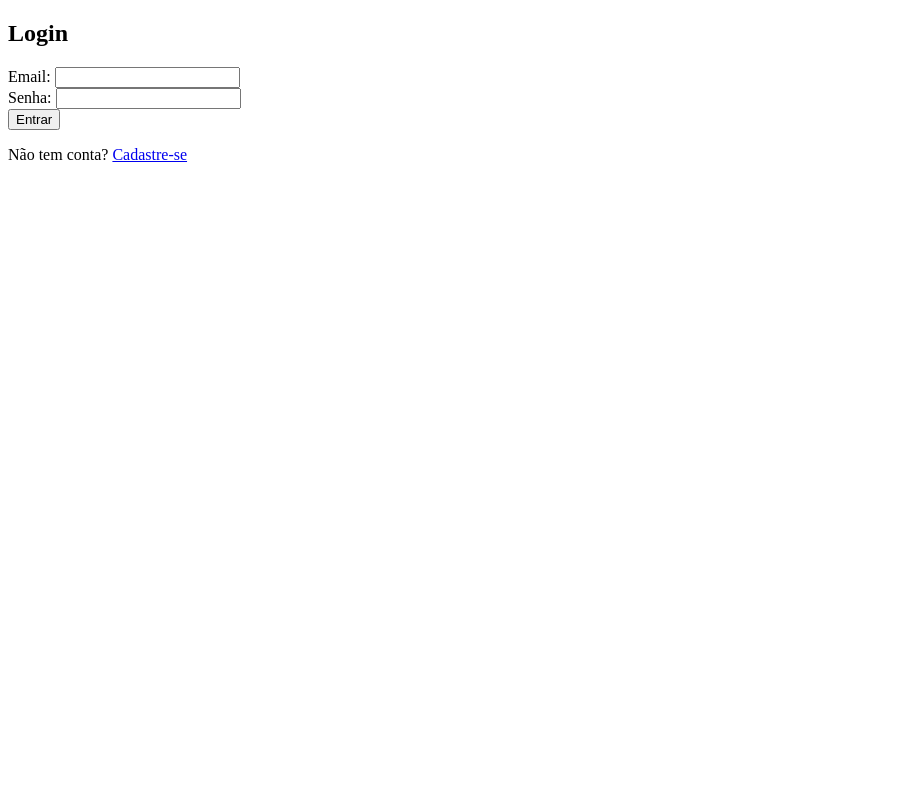
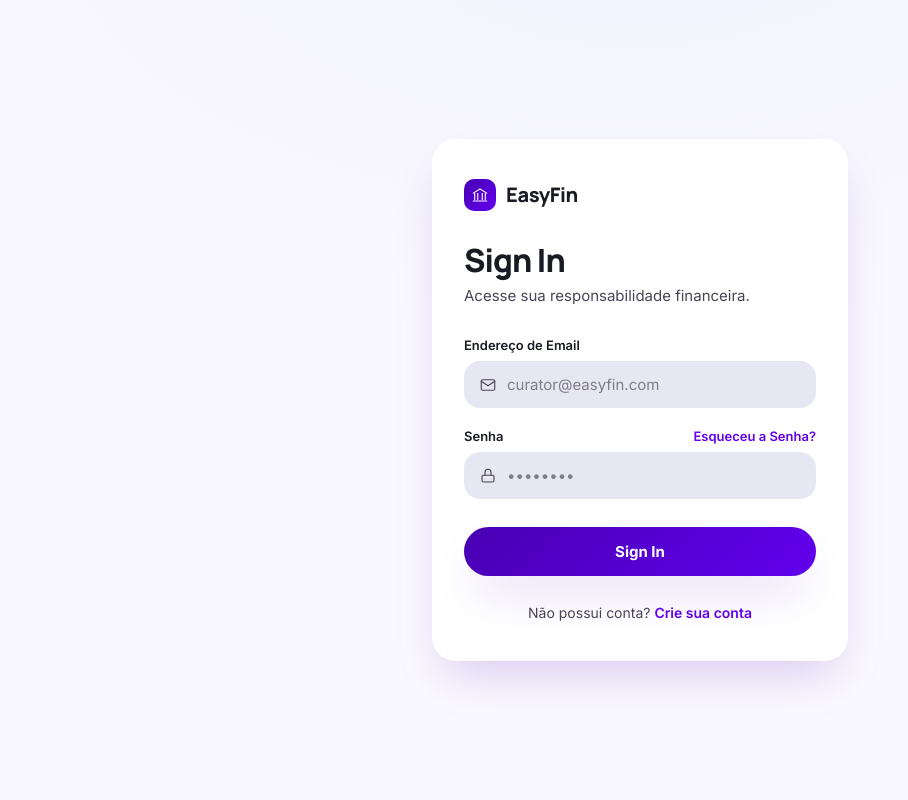
Before and after one commit to thiagodcoq/engenharia_de_software, a Flask app: page /login/ in a window 1280 px wide. Shown: the whole page, without its empty margins (0-908 px from the left). Run offline with Flask 3, Linux system fonts and the light colour scheme.

Commit message:
Tela de login

```diff
--- a/easyfin-clean/src/infrastructure/web/routes/contas.py
+++ b/easyfin-clean/src/infrastructure/web/routes/contas.py
@@ -12,19 +12,26 @@ contas_bp = Blueprint('contas', __name__)
 
 @contas_bp.route('/')
 def home():
+    # A raiz é apenas um "porteiro": nunca renderiza tela própria.
+    # Logado -> menu principal (dashboard); deslogado -> login.
+    if current_user.is_authenticated:
+        return redirect(url_for('contas.dashboard'))
+    return redirect(url_for('contas.login'))
+
+
+@contas_bp.route('/dashboard/')
+@login_required
+def dashboard():
     data_hoje = date.today().strftime('%Y-%m-%d')
-    transacoes = []
-    categorias = []
 
-    if current_user.is_authenticated:
-        # Busca transações
-        repo_tx = SQLAlchemyTransacaoRepository()
-        transacoes = repo_tx.buscar_por_usuario(current_user.id)
+    # Busca transações
+    repo_tx = SQLAlchemyTransacaoRepository()
+    transacoes = repo_tx.buscar_por_usuario(current_user.id)
 
-        # Busca categorias através do Use Case
-        repo_cat = SQLAlchemyCategoriaRepository()
-        listar_categorias_uc = ListarCategoriasUseCase(repo_cat)
-        categorias = listar_categorias_uc.executar(current_user.id)
+    # Busca categorias através do Use Case
+    repo_cat = SQLAlchemyCategoriaRepository()
+    listar_categorias_uc = ListarCategoriasUseCase(repo_cat)
+    categorias = listar_categorias_uc.executar(current_user.id)
 
     return render_template(
         'home.html',
@@ -43,7 +50,7 @@ def login():
         if user and user.check_password(senha):
             login_user(user)
             flash('Login realizado com sucesso!')
-            return redirect(url_for('contas.home'))
+            return redirect(url_for('contas.dashboard'))
         flash('Email ou senha inválidos')
     return render_template('contas/login.html')
 
@@ -73,6 +80,6 @@ def cadastro():
         db.session.commit()
         login_user(user)
         flash('Conta criada e usuário logado')
-        return redirect(url_for('contas.home'))
+        return redirect(url_for('contas.dashboard'))
 
     return render_template('contas/cadastro.html')
--- /dev/null
+++ b/easyfin-clean/src/infrastructure/web/static/css/auth.css
@@ -0,0 +1,73 @@
+/* ============================================================
+   EasyFin — Telas de Autenticação (login / cadastro)
+   Depende de global.css (tokens e componentes).
+   ============================================================ */
+
+.auth {
+	min-height: 100vh;
+	display: grid;
+	place-items: center;
+	padding: 2rem 1.25rem;
+	/* leve profundidade tonal de fundo */
+	background:
+		radial-gradient(1200px 600px at 50% -10%, var(--surface-container-low), transparent 70%),
+		var(--surface);
+}
+
+.auth__card {
+	width: 100%;
+	max-width: 26rem;
+	background: var(--surface-container-lowest);
+	border-radius: var(--radius-xl);
+	padding: 2.5rem 2rem;
+	box-shadow: var(--shadow-ambient);
+}
+
+.auth__brand {
+	margin-bottom: 2rem;
+}
+
+.auth__title {
+	font-family: var(--font-display);
+	font-weight: 800;
+	letter-spacing: -0.03em;
+	line-height: 1.1;
+	font-size: 2rem;
+	margin: 0 0 0.5rem;
+	color: var(--on-background);
+}
+
+.auth__subtitle {
+	margin: 0 0 2rem;
+	font-size: 0.9375rem;
+	color: var(--on-surface-variant);
+}
+
+.auth__form {
+	display: flex;
+	flex-direction: column;
+	gap: 1.25rem;
+}
+
+/* Linha "rótulo + ação" (ex.: Password ... Forgot Password?) */
+.field__label-row {
+	display: flex;
+	align-items: baseline;
+	justify-content: space-between;
+	gap: 1rem;
+}
+
+.field__label-row .field__action {
+	font-size: 0.8125rem;
+}
+
+.auth__submit {
+	margin-top: 0.5rem;
+}
+
+.auth__footer {
+	margin: 1.75rem 0 0;
+	text-align: center;
+	font-size: 0.875rem;
+	color: var(--on-surface-variant);
+}
--- /dev/null
+++ b/easyfin-clean/src/infrastructure/web/static/css/global.css
@@ -0,0 +1,251 @@
+/* ============================================================
+   EasyFin — Global Design System
+   "The Financial Curator" — tokens de cor, tipografia e
+   componentes reutilizáveis. Importe este arquivo em primeiro
+   lugar e referencie as variáveis (var(--primary), etc).
+   ============================================================ */
+
+/* ---------- Tokens ---------- */
+:root {
+	/* Brand / Primary */
+	--primary: #4800b2;
+	--primary-container: #6200ee;
+	--on-primary: #ffffff;
+	--gradient-primary: linear-gradient(135deg, var(--primary) 0%, var(--primary-container) 100%);
+
+	/* Surfaces (stacking / tonal depth) */
+	--surface: #faf8ff;
+	--surface-container-low: #f2f3fd;
+	--surface-container: #eef0fb;
+	--surface-container-high: #e7e6f3;
+	--surface-container-lowest: #ffffff;
+
+	/* Text */
+	--on-background: #191b22;
+	--on-surface-variant: #494456;
+
+	/* Functional accents */
+	--secondary-container: #91f78e;
+	--on-secondary-container: #00731e;
+	--tertiary-container: #ab0309;
+	--on-tertiary-container: #ffb6ac;
+	--error: #ba1a1a;
+
+	/* Outline (sempre usado com baixa opacidade — "Ghost Border") */
+	--outline-variant: #cbc3d9;
+
+	/* Shape scale */
+	--radius-lg: 1rem;     /* 16px — elementos aninhados */
+	--radius-xl: 1.5rem;   /* 24px — containers principais */
+	--radius-full: 999px;
+
+	/* Tipografia */
+	--font-display: 'Manrope', system-ui, sans-serif;
+	--font-body: 'Inter', system-ui, sans-serif;
+
+	/* Sombra ambiente tingida de roxo */
+	--shadow-ambient: 0 24px 48px -12px rgba(72, 0, 178, 0.18);
+}
+
+/* ---------- Reset enxuto ---------- */
+*,
+*::before,
+*::after {
+	box-sizing: border-box;
+}
+
+html,
+body {
+	margin: 0;
+	padding: 0;
+}
+
+body {
+	font-family: var(--font-body);
+	color: var(--on-background);
+	background: var(--surface);
+	-webkit-font-smoothing: antialiased;
+	text-rendering: optimizeLegibility;
+}
+
+a {
+	color: var(--primary-container);
+	text-decoration: none;
+	font-weight: 600;
+}
+
+a:hover {
+	text-decoration: underline;
+}
+
+/* ============================================================
+   Componentes reutilizáveis
+   ============================================================ */
+
+/* ---------- Marca ---------- */
+.brand {
+	display: inline-flex;
+	align-items: center;
+	gap: 0.625rem;
+	font-family: var(--font-display);
+	font-weight: 800;
+	font-size: 1.25rem;
+	letter-spacing: -0.02em;
+	color: var(--on-background);
+}
+
+.brand__mark {
+	width: 2rem;
+	height: 2rem;
+	display: grid;
+	place-items: center;
+	border-radius: 0.625rem;
+	background: var(--gradient-primary);
+	color: var(--on-primary);
+}
+
+.brand__mark svg {
+	width: 1.125rem;
+	height: 1.125rem;
+}
+
+/* ---------- Campos de entrada ---------- */
+.field {
+	display: flex;
+	flex-direction: column;
+	gap: 0.5rem;
+}
+
+.field__label {
+	font-size: 0.8125rem;
+	font-weight: 600;
+	color: var(--on-background);
+}
+
+.input-shell {
+	display: flex;
+	align-items: center;
+	gap: 0.625rem;
+	padding: 0 0.875rem;
+	background: var(--surface-container-high);
+	border-radius: var(--radius-lg);
+	/* "Ghost Border" transparente por padrão — sem linhas de 1px sólidas */
+	border: 1.5px solid transparent;
+	transition: background 0.18s ease, border-color 0.18s ease;
+}
+
+.input-shell:focus-within {
+	background: var(--surface-container-lowest);
+	border-color: rgba(72, 0, 178, 0.2); /* primary @ 20% */
+}
+
+.input-shell__icon {
+	display: grid;
+	place-items: center;
+	color: var(--on-surface-variant);
+	flex-shrink: 0;
+}
+
+.input-shell__icon svg {
+	width: 1.125rem;
+	height: 1.125rem;
+}
+
+.input-shell input {
+	flex: 1;
+	width: 100%;
+	border: none;
+	outline: none;
+	background: transparent;
+	font-family: var(--font-body);
+	font-size: 0.9375rem;
+	color: var(--on-background);
+	padding: 0.8125rem 0;
+}
+
+.input-shell input::placeholder {
+	color: var(--on-surface-variant);
+	opacity: 0.65;
+}
+
+/* Botão de mostrar/ocultar senha */
+.input-shell__toggle {
+	border: none;
+	background: transparent;
+	cursor: pointer;
+	color: var(--on-surface-variant);
+	display: grid;
+	place-items: center;
+	padding: 0.25rem;
+}
+
+/* Estado de erro do campo */
+.field--error .input-shell {
+	background: var(--surface-container-lowest);
+	border-color: rgba(186, 26, 26, 0.45);
+}
+
+.field__hint {
+	font-size: 0.75rem;
+	color: var(--on-surface-variant);
+}
+
+.field__hint--error {
+	color: var(--error);
+	display: inline-flex;
+	align-items: center;
+	gap: 0.375rem;
+}
+
+/* ---------- Botões ---------- */
+.btn {
+	display: inline-flex;
+	align-items: center;
+	justify-content: center;
+	gap: 0.5rem;
+	border: none;
+	cursor: pointer;
+	font-family: var(--font-body);
+	font-size: 0.9375rem;
+	font-weight: 700;
+	border-radius: var(--radius-full);
+	padding: 0.9375rem 1.5rem;
+	transition: transform 0.08s ease, filter 0.18s ease;
+}
+
+.btn:active {
+	transform: scale(0.96); /* feedback tátil */
+}
+
+.btn--primary {
+	background: var(--gradient-primary);
+	color: var(--on-primary);
+	box-shadow: var(--shadow-ambient);
+}
+
+.btn--primary:hover {
+	filter: brightness(1.06);
+}
+
+.btn--block {
+	width: 100%;
+}
+
+/* ---------- Banner de mensagens (flash) ---------- */
+.flashes {
+	list-style: none;
+	margin: 0 0 1.25rem;
+	padding: 0;
+	display: flex;
+	flex-direction: column;
+	gap: 0.5rem;
+}
+
+.flashes li {
+	font-size: 0.8125rem;
+	font-weight: 500;
+	padding: 0.75rem 0.875rem;
+	border-radius: var(--radius-lg);
+	background: var(--tertiary-container);
+	color: var(--on-tertiary-container);
+}
--- a/easyfin-clean/src/infrastructure/web/templates/contas/base_auth.html
+++ b/easyfin-clean/src/infrastructure/web/templates/contas/base_auth.html
@@ -2,9 +2,36 @@
 <html lang="pt-br">
 	<head>
 		<meta charset="utf-8" />
-		<title>EasyFin - Autenticação</title>
+		<meta name="viewport" content="width=device-width, initial-scale=1" />
+		<title>EasyFin — Autenticação</title>
+
+		<link rel="preconnect" href="https://fonts.googleapis.com" />
+		<link rel="preconnect" href="https://fonts.gstatic.com" crossorigin />
+		<link
+			href="https://fonts.googleapis.com/css2?family=Manrope:wght@600;700;800&family=Inter:wght@400;500;600;700&display=swap"
+			rel="stylesheet"
+		/>
+
+		<link rel="stylesheet" href="{{ url_for('static', filename='css/global.css') }}" />
+		<link rel="stylesheet" href="{{ url_for('static', filename='css/auth.css') }}" />
 	</head>
 	<body>
+		<main class="auth">
+			<section class="auth__card">
+				<a class="brand auth__brand" href="{{ url_for('contas.home') }}">
+					<span class="brand__mark" aria-hidden="true">
+						<svg viewBox="0 0 24 24" fill="none" stroke="currentColor" stroke-width="1.5" stroke-linecap="round" stroke-linejoin="round">
+							<path d="M3 9.5 12 4l9 5.5" />
+							<path d="M5 10v8" />
+							<path d="M19 10v8" />
+							<path d="M9 10v8" />
+							<path d="M15 10v8" />
+							<path d="M3 20h18" />
+						</svg>
+					</span>
+					EasyFin
+				</a>
+
 				{% with messages = get_flashed_messages() %}
 					{% if messages %}
 						<ul class="flashes">
@@ -16,5 +43,18 @@
 				{% endwith %}
 
 				{% block content %}{% endblock %}
+			</section>
+		</main>
+
+		<script>
+			// Mostrar/ocultar senha
+			document.querySelectorAll('[data-toggle-password]').forEach(function (btn) {
+				btn.addEventListener('click', function () {
+					var input = document.getElementById(btn.dataset.togglePassword);
+					if (!input) return;
+					input.type = input.type === 'password' ? 'text' : 'password';
+				});
+			});
+		</script>
 	</body>
 </html>
--- a/easyfin-clean/src/infrastructure/web/templates/contas/login.html
+++ b/easyfin-clean/src/infrastructure/web/templates/contas/login.html
@@ -1,11 +1,49 @@
 {% extends 'contas/base_auth.html' %}
 
 {% block content %}
-	<h2>Login</h2>
-	<form method="post" action="{{ url_for('contas.login') }}">
-		<label>Email: <input type="email" name="email" required></label><br>
-		<label>Senha: <input type="password" name="senha" required></label><br>
-		<button type="submit">Entrar</button>
+	<h1 class="auth__title">Sign In</h1>
+	<p class="auth__subtitle">Acesse sua responsabilidade financeira.</p>
+
+	<form class="auth__form" method="post" action="{{ url_for('contas.login') }}">
+		<div class="field">
+			<label class="field__label" for="email">Endereço de Email</label>
+			<div class="input-shell">
+				<span class="input-shell__icon" aria-hidden="true">
+					<svg viewBox="0 0 24 24" fill="none" stroke="currentColor" stroke-width="1.5" stroke-linecap="round" stroke-linejoin="round">
+						<rect x="3" y="5" width="18" height="14" rx="2" />
+						<path d="m3 7 9 6 9-6" />
+					</svg>
+				</span>
+				<input type="email" id="email" name="email" placeholder="curator@easyfin.com" required />
+			</div>
+		</div>
+
+		<div class="field">
+			<div class="field__label-row">
+				<label class="field__label" for="senha">Senha</label>
+				<a class="field__action" href="#">Esqueceu a Senha?</a>
+			</div>
+			<div class="input-shell">
+				<span class="input-shell__icon" aria-hidden="true">
+					<svg viewBox="0 0 24 24" fill="none" stroke="currentColor" stroke-width="1.5" stroke-linecap="round" stroke-linejoin="round">
+						<rect x="4" y="11" width="16" height="9" rx="2" />
+						<path d="M8 11V7a4 4 0 0 1 8 0v4" />
+					</svg>
+				</span>
+				<input type="password" id="senha" name="senha" placeholder="••••••••" required />
+				<button type="button" class="input-shell__toggle" data-toggle-password="senha" aria-label="Mostrar senha">
+					<svg viewBox="0 0 24 24" fill="none" stroke="currentColor" stroke-width="1.5" stroke-linecap="round" stroke-linejoin="round">
+						<path d="M2 12s3.5-7 10-7 10 7 10 7-3.5 7-10 7-10-7-10-7Z" />
+						<circle cx="12" cy="12" r="3" />
+					</svg>
+				</button>
+			</div>
+		</div>
+
+		<button type="submit" class="btn btn--primary btn--block auth__submit">Sign In</button>
 	</form>
-	<p>Não tem conta? <a href="{{ url_for('contas.cadastro') }}">Cadastre-se</a></p>
+
+	<p class="auth__footer">
+		Não possui conta? <a href="{{ url_for('contas.cadastro') }}">Crie sua conta</a>
+	</p>
 {% endblock %}
```
Also changed, not shown: easyfin-clean/src/infrastructure/web/templates/contas/cadastro.html (+61 -7 lines). Lines whose indentation alone changed are shown as unchanged.
